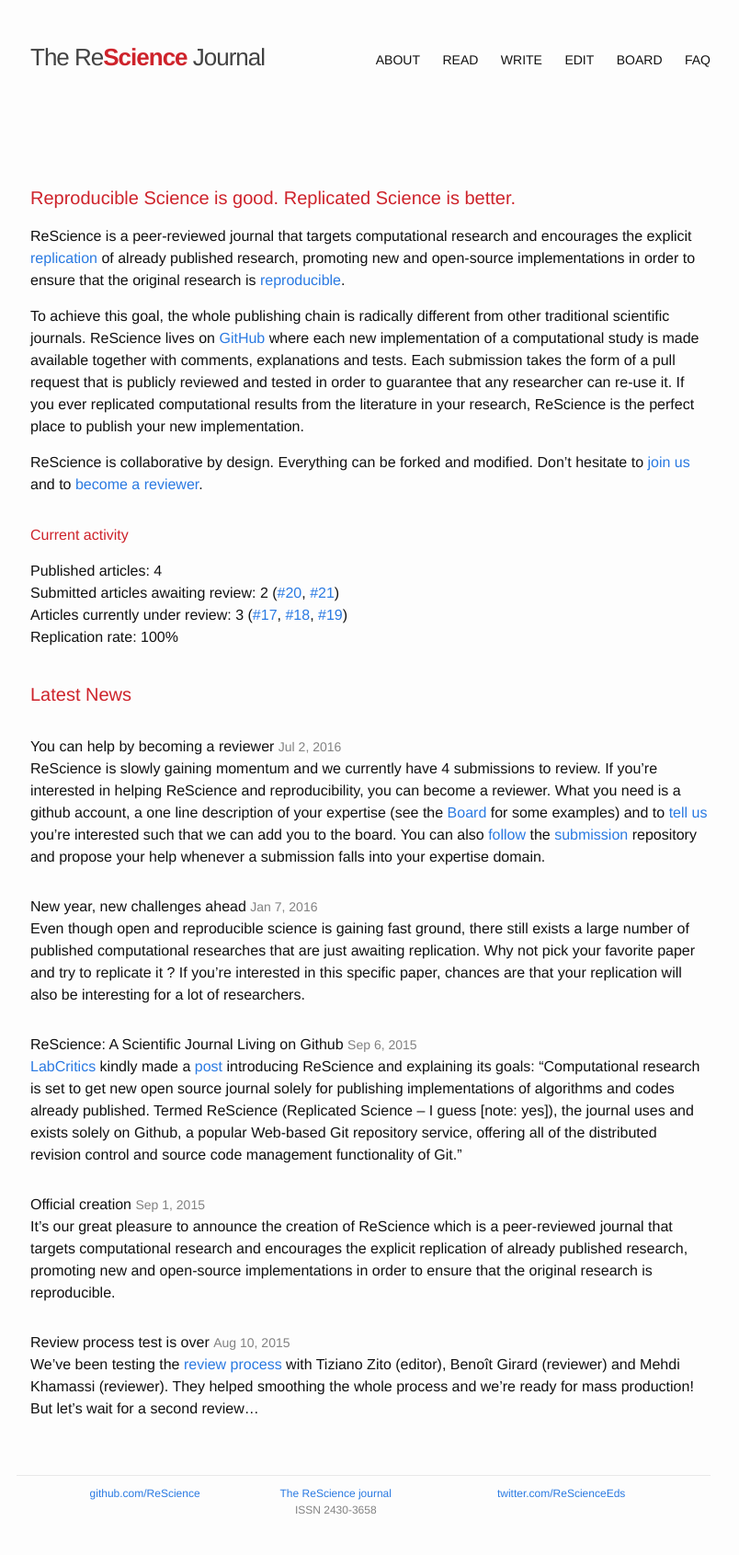
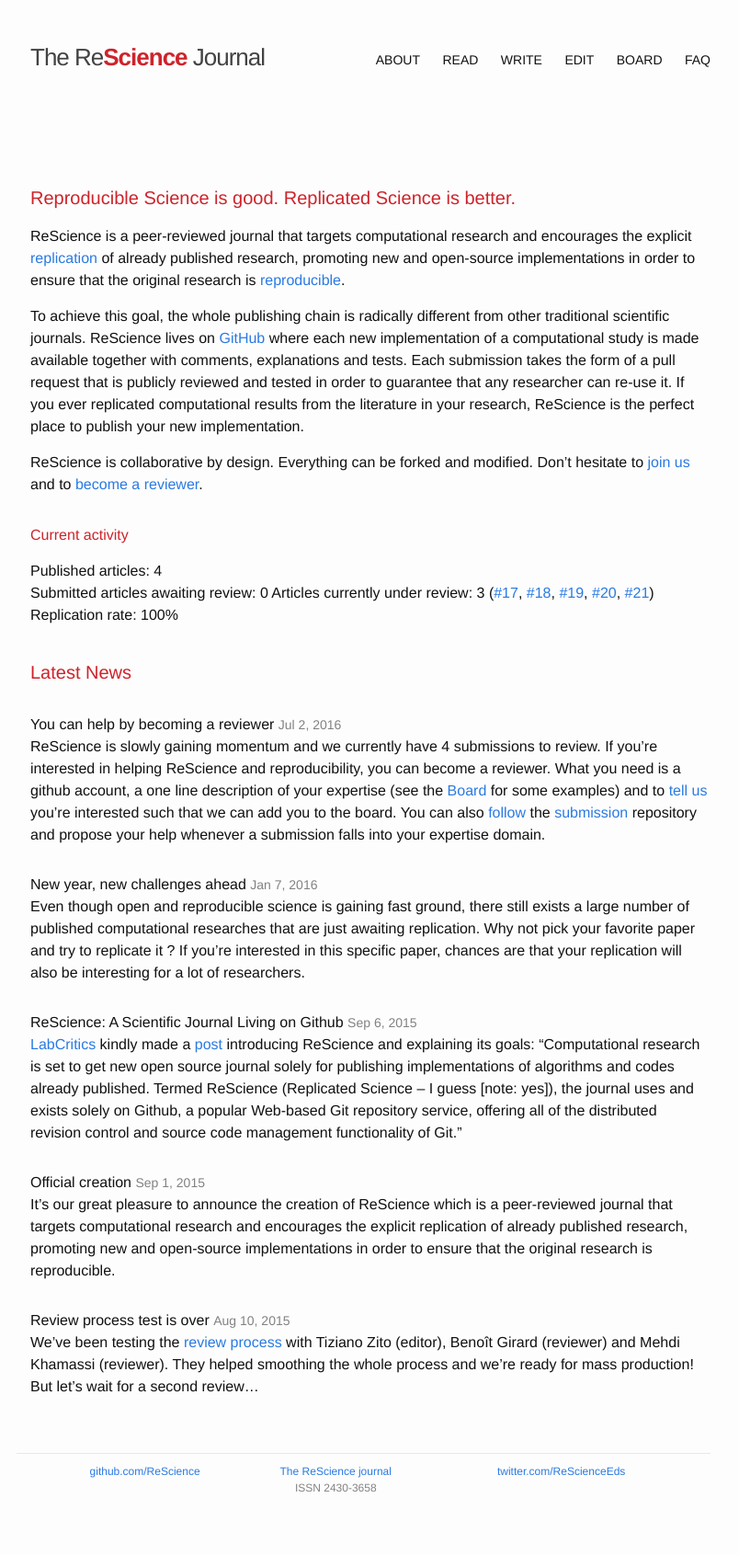
Before and after one commit to ReScience/rescience.github.io, a Jekyll site: the page built from index.md, in a window 1280 px wide. Shown: the whole page at 92% size, without its empty margins (237-1041 px from the left). Built offline with Jekyll 4.4.1, drawn with Linux system fonts in a browser that asks for light colours; after the commit the page ends 1667 px from its top, so only the background shows below that.

Commit message:
Updated stats

```diff
--- a/index.md
+++ b/index.md
@@ -25,8 +25,8 @@
 ### Current activity
 
 Published articles: 4
-Submitted articles awaiting review:	2 ([#20], [#21])
-Articles currently under review:	3 ([#17], [#18], [#19])
+Submitted articles awaiting review:	0
+Articles currently under review:	3 ([#17], [#18], [#19], [#20], [#21])
 **Replication rate: 100%**
 
 [#17]: https://github.com/ReScience/ReScience-submission/pull/17
```
Also changed, not shown: 04-board.md (+1 -1 lines).
